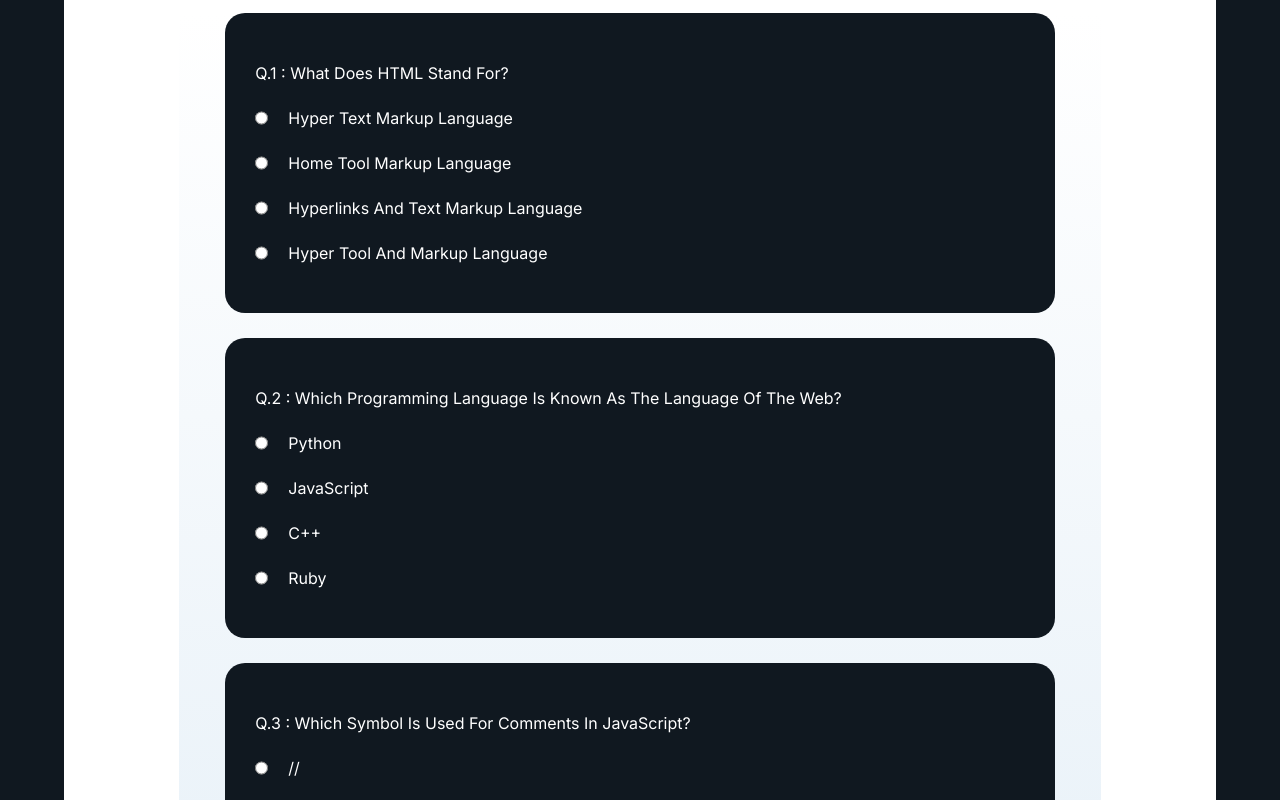
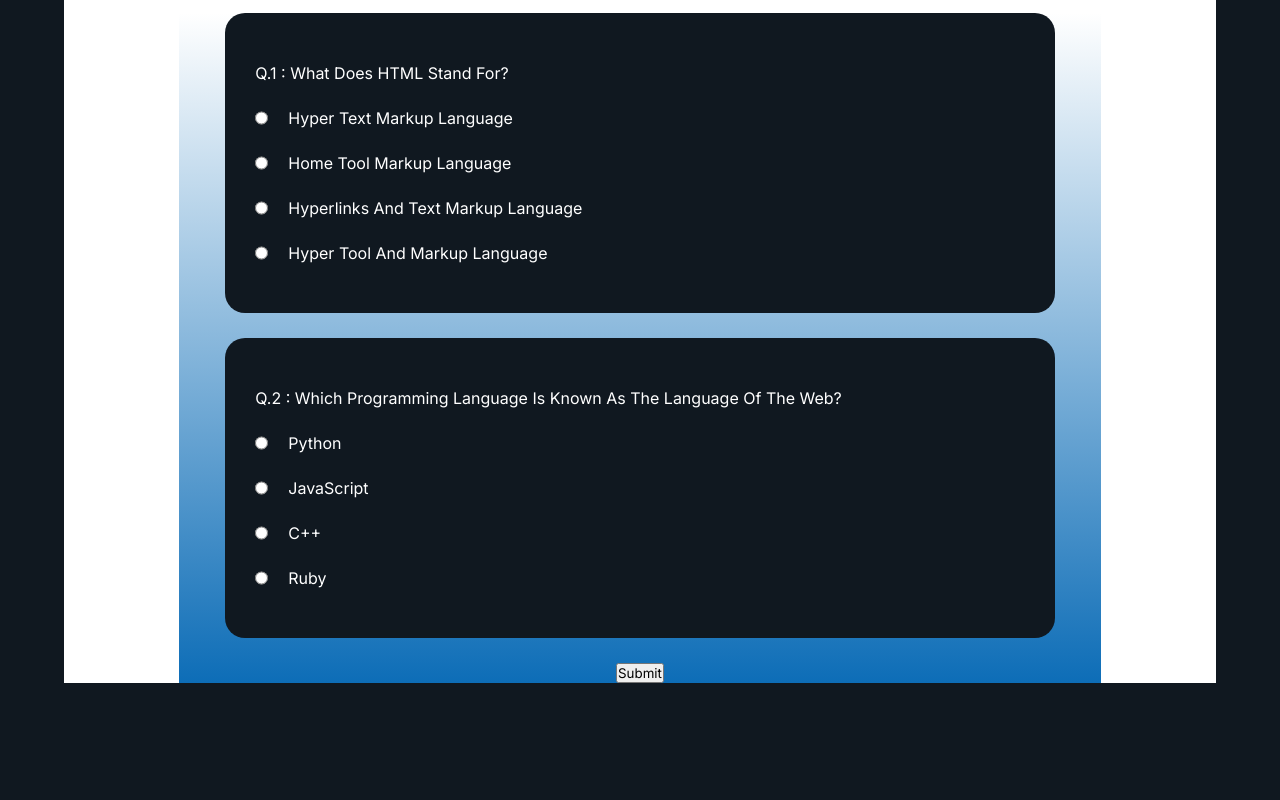
Before and after one commit to muzammil-usman/Quiz-App, a plain HTML site: page quiz.html in a window 1280 px wide. Drawn offline with Linux system fonts and the light colour scheme.

Commit message:
75% Done

```diff
--- a/quiz.js
+++ b/quiz.js
@@ -14,204 +14,204 @@ var QuestionArr = [
     options: ["Python", "JavaScript", "C++", "Ruby"],
     Correctopt: "JavaScript",
   },
-  {
-    question: "Which symbol is used for comments in JavaScript?",
-    options: ["//", "<!-- -->", "#", "/* */"],
-    Correctopt: "//",
-  },
-  {
-    question: "What does CSS stand for?",
-    options: [
-      "Cascading Style Sheets",
-      "Creative Style Sheets",
-      "Colorful Style Sheets",
-      "Computer Style Sheets",
-    ],
-    Correctopt: "Cascading Style Sheets",
-  },
-  {
-    question: "Which HTML tag is used to define an unordered list?",
-    options: ["<ul>", "<ol>", "<list>", "<li>"],
-    Correctopt: "<ul>",
-  },
-  {
-    question: "What is the correct syntax for declaring a JavaScript variable?",
-    options: ["var myVar;", "variable = myVar;", "v myVar;", "declare myVar;"],
-    Correctopt: "var myVar;",
-  },
-  {
-    question: "What is the default value of the position property in CSS?",
-    options: ["static", "relative", "absolute", "fixed"],
-    Correctopt: "static",
-  },
-  {
-    question: "Which HTML element is used for the largest heading?",
-    options: ["<h1>", "<heading>", "<h6>", "<head>"],
-    Correctopt: "<h1>",
-  },
-  {
-    question: "What is the correct file extension for JavaScript files?",
-    options: [".js", ".java", ".script", ".jsx"],
-    Correctopt: ".js",
-  },
-  {
-    question: "What does the 'alt' attribute in <img> tag do?",
-    options: [
-      "Defines image size",
-      "Provides alternative text for the image",
-      "Sets the image position",
-      "Links the image to another file",
-    ],
-    Correctopt: "Provides alternative text for the image",
-  },
-  {
-    question: "Which HTML attribute is used to define inline styles?",
-    options: ["class", "style", "id", "css"],
-    Correctopt: "style",
-  },
-  {
-    question:
-      "Which JavaScript function is used to display data in a dialog box?",
-    options: ["alert()", "display()", "message()", "show()"],
-    Correctopt: "alert()",
-  },
-  {
-    question: "What is the correct way to link a CSS file to an HTML document?",
-    options: [
-      "<link rel='stylesheet' href='style.css'>",
-      "<style src='style.css'>",
-      "<css file='style.css'>",
-      "<stylesheet>style.css</stylesheet>",
-    ],
-    Correctopt: "<link rel='stylesheet' href='style.css'>",
-  },
-  {
-    question:
-      "Which operator is used to assign a value to a variable in JavaScript?",
-    options: ["=", "==", "===", ":"],
-    Correctopt: "=",
-  },
-  {
-    question: "What is the correct HTML element for inserting a line break?",
-    options: ["<lb>", "<br>", "<break>", "<line>"],
-    Correctopt: "<br>",
-  },
-  {
-    question: "Which tag is used to define a section of navigation links?",
-    options: ["<nav>", "<menu>", "<navigation>", "<ul>"],
-    Correctopt: "<nav>",
-  },
-  {
-    question: "Which CSS property controls text color?",
-    options: ["text-color", "color", "font-color", "style-color"],
-    Correctopt: "color",
-  },
-  {
-    question: "What does the <canvas> element in HTML do?",
-    options: [
-      "Displays video",
-      "Creates a graphics container",
-      "Displays an image",
-      "Defines a frame",
-    ],
-    Correctopt: "Creates a graphics container",
-  },
-  {
-    question: "What is the purpose of the 'defer' attribute in a script tag?",
-    options: [
-      "Loads the script asynchronously",
-      "Delays script execution until the HTML is parsed",
-      "Preloads the script",
-      "Executes the script in the background",
-    ],
-    Correctopt: "Delays script execution until the HTML is parsed",
-  },
-  {
-    question: "Which attribute specifies the URL of an image in an <img> tag?",
-    options: ["src", "href", "alt", "url"],
-    Correctopt: "src",
-  },
-  {
-    question: "What is the purpose of the <meta> tag in HTML?",
-    options: [
-      "Defines metadata about the HTML document",
-      "Creates a link to a CSS file",
-      "Inserts a script",
-      "Defines the document's header",
-    ],
-    Correctopt: "Defines metadata about the HTML document",
-  },
-  {
-    question: "Which method is used to find an element by ID in JavaScript?",
-    options: [
-      "document.querySelector()",
-      "document.getElementById()",
-      "document.findElement()",
-      "document.getElementByName()",
-    ],
-    Correctopt: "document.getElementById()",
-  },
-  {
-    question: "Which HTML attribute specifies that an input field is required?",
-    options: ["required", "mandatory", "necessary", "obligatory"],
-    Correctopt: "required",
-  },
-  {
-    question: "What does 'JSON' stand for?",
-    options: [
-      "JavaScript Object Notation",
-      "Java Source Object Notation",
-      "JavaScript Offline Notation",
-      "JavaScript Object Namespace",
-    ],
-    Correctopt: "JavaScript Object Notation",
-  },
-  {
-    question: "Which event is triggered when a form is submitted?",
-    options: ["submit", "send", "formSubmit", "save"],
-    Correctopt: "submit",
-  },
-  {
-    question: "Which HTML element is used to play audio files?",
-    options: ["<audio>", "<sound>", "<music>", "<media>"],
-    Correctopt: "<audio>",
-  },
-  {
-    question:
-      "What is the correct syntax for writing a function in JavaScript?",
-    options: [
-      "function myFunction() {}",
-      "def myFunction() {}",
-      "function = myFunction {}",
-      "func myFunction() {}",
-    ],
-    Correctopt: "function myFunction() {}",
-  },
-  {
-    question: "Which CSS property is used to make the text bold?",
-    options: ["font-weight", "bold", "font-style", "text-bold"],
-    Correctopt: "font-weight",
-  },
-  {
-    question: "What does the 'console.log()' function do in JavaScript?",
-    options: [
-      "Logs data to the browser's console",
-      "Writes data to the webpage",
-      "Creates a log file",
-      "Displays an alert box",
-    ],
-    Correctopt: "Logs data to the browser's console",
-  },
-  {
-    question: "What does the <header> tag represent in HTML?",
-    options: [
-      "A footer section",
-      "An introductory content section",
-      "A side navigation bar",
-      "A main content block",
-    ],
-    Correctopt: "An introductory content section",
-  },
+  // {
+  //   question: "Which symbol is used for comments in JavaScript?",
+  //   options: ["//", "<!-- -->", "#", "/* */"],
+  //   Correctopt: "//",
+  // },
+  // {
+  //   question: "What does CSS stand for?",
+  //   options: [
+  //     "Cascading Style Sheets",
+  //     "Creative Style Sheets",
+  //     "Colorful Style Sheets",
+  //     "Computer Style Sheets",
+  //   ],
+  //   Correctopt: "Cascading Style Sheets",
+  // },
+  // {
+  //   question: "Which HTML tag is used to define an unordered list?",
+  //   options: ["<ul>", "<ol>", "<list>", "<li>"],
+  //   Correctopt: "<ul>",
+  // },
+  // {
+  //   question: "What is the correct syntax for declaring a JavaScript variable?",
+  //   options: ["var myVar;", "variable = myVar;", "v myVar;", "declare myVar;"],
+  //   Correctopt: "var myVar;",
+  // },
+  // {
+  //   question: "What is the default value of the position property in CSS?",
+  //   options: ["static", "relative", "absolute", "fixed"],
+  //   Correctopt: "static",
+  // },
+  // {
+  //   question: "Which HTML element is used for the largest heading?",
+  //   options: ["<h1>", "<heading>", "<h6>", "<head>"],
+  //   Correctopt: "<h1>",
+  // },
+  // {
+  //   question: "What is the correct file extension for JavaScript files?",
+  //   options: [".js", ".java", ".script", ".jsx"],
+  //   Correctopt: ".js",
+  // },
+  // {
+  //   question: "What does the 'alt' attribute in <img> tag do?",
+  //   options: [
+  //     "Defines image size",
+  //     "Provides alternative text for the image",
+  //     "Sets the image position",
+  //     "Links the image to another file",
+  //   ],
+  //   Correctopt: "Provides alternative text for the image",
+  // },
+  // {
+  //   question: "Which HTML attribute is used to define inline styles?",
+  //   options: ["class", "style", "id", "css"],
+  //   Correctopt: "style",
+  // },
+  // {
+  //   question:
+  //     "Which JavaScript function is used to display data in a dialog box?",
+  //   options: ["alert()", "display()", "message()", "show()"],
+  //   Correctopt: "alert()",
+  // },
+  // {
+  //   question: "What is the correct way to link a CSS file to an HTML document?",
+  //   options: [
+  //     "<link rel='stylesheet' href='style.css'>",
+  //     "<style src='style.css'>",
+  //     "<css file='style.css'>",
+  //     "<stylesheet>style.css</stylesheet>",
+  //   ],
+  //   Correctopt: "<link rel='stylesheet' href='style.css'>",
+  // },
+  // {
+  //   question:
+  //     "Which operator is used to assign a value to a variable in JavaScript?",
+  //   options: ["=", "==", "===", ":"],
+  //   Correctopt: "=",
+  // },
+  // {
+  //   question: "What is the correct HTML element for inserting a line break?",
+  //   options: ["<lb>", "<br>", "<break>", "<line>"],
+  //   Correctopt: "<br>",
+  // },
+  // {
+  //   question: "Which tag is used to define a section of navigation links?",
+  //   options: ["<nav>", "<menu>", "<navigation>", "<ul>"],
+  //   Correctopt: "<nav>",
+  // },
+  // {
+  //   question: "Which CSS property controls text color?",
+  //   options: ["text-color", "color", "font-color", "style-color"],
+  //   Correctopt: "color",
+  // },
+  // {
+  //   question: "What does the <canvas> element in HTML do?",
+  //   options: [
+  //     "Displays video",
+  //     "Creates a graphics container",
+  //     "Displays an image",
+  //     "Defines a frame",
+  //   ],
+  //   Correctopt: "Creates a graphics container",
+  // },
+  // {
+  //   question: "What is the purpose of the 'defer' attribute in a script tag?",
+  //   options: [
+  //     "Loads the script asynchronously",
+  //     "Delays script execution until the HTML is parsed",
+  //     "Preloads the script",
+  //     "Executes the script in the background",
+  //   ],
+  //   Correctopt: "Delays script execution until the HTML is parsed",
+  // },
+  // {
+  //   question: "Which attribute specifies the URL of an image in an <img> tag?",
+  //   options: ["src", "href", "alt", "url"],
+  //   Correctopt: "src",
+  // },
+  // {
+  //   question: "What is the purpose of the <meta> tag in HTML?",
+  //   options: [
+  //     "Defines metadata about the HTML document",
+  //     "Creates a link to a CSS file",
+  //     "Inserts a script",
+  //     "Defines the document's header",
+  //   ],
+  //   Correctopt: "Defines metadata about the HTML document",
+  // },
+  // {
+  //   question: "Which method is used to find an element by ID in JavaScript?",
+  //   options: [
+  //     "document.querySelector()",
+  //     "document.getElementById()",
+  //     "document.findElement()",
+  //     "document.getElementByName()",
+  //   ],
+  //   Correctopt: "document.getElementById()",
+  // },
+  // {
+  //   question: "Which HTML attribute specifies that an input field is required?",
+  //   options: ["required", "mandatory", "necessary", "obligatory"],
+  //   Correctopt: "required",
+  // },
+  // {
+  //   question: "What does 'JSON' stand for?",
+  //   options: [
+  //     "JavaScript Object Notation",
+  //     "Java Source Object Notation",
+  //     "JavaScript Offline Notation",
+  //     "JavaScript Object Namespace",
+  //   ],
+  //   Correctopt: "JavaScript Object Notation",
+  // },
+  // {
+  //   question: "Which event is triggered when a form is submitted?",
+  //   options: ["submit", "send", "formSubmit", "save"],
+  //   Correctopt: "submit",
+  // },
+  // {
+  //   question: "Which HTML element is used to play audio files?",
+  //   options: ["<audio>", "<sound>", "<music>", "<media>"],
+  //   Correctopt: "<audio>",
+  // },
+  // {
+  //   question:
+  //     "What is the correct syntax for writing a function in JavaScript?",
+  //   options: [
+  //     "function myFunction() {}",
+  //     "def myFunction() {}",
+  //     "function = myFunction {}",
+  //     "func myFunction() {}",
+  //   ],
+  //   Correctopt: "function myFunction() {}",
+  // },
+  // {
+  //   question: "Which CSS property is used to make the text bold?",
+  //   options: ["font-weight", "bold", "font-style", "text-bold"],
+  //   Correctopt: "font-weight",
+  // },
+  // {
+  //   question: "What does the 'console.log()' function do in JavaScript?",
+  //   options: [
+  //     "Logs data to the browser's console",
+  //     "Writes data to the webpage",
+  //     "Creates a log file",
+  //     "Displays an alert box",
+  //   ],
+  //   Correctopt: "Logs data to the browser's console",
+  // },
+  // {
+  //   question: "What does the <header> tag represent in HTML?",
+  //   options: [
+  //     "A footer section",
+  //     "An introductory content section",
+  //     "A side navigation bar",
+  //     "A main content block",
+  //   ],
+  //   Correctopt: "An introductory content section",
+  // },
 ];
 var form = document.getElementById("form");
 var main = document.getElementById("main");
@@ -249,16 +249,21 @@ for (var i = 0; i < QuestionArr.length; i++) {
 function submission(e) {
   e.preventDefault();
   var score = 0;
-  for (let i = 0; i < QuestionArr.length; i++) {
-    let elements = document.getElementsByName(`question${i + 1}`);
-    for (let j = 0; j < elements.length; j++) {
-      if (elements[j].checked) {
-        if (elements[j].value === QuestionArr[i].Correctopt) {
-          score = score + 3.33333333333;
-          console.log(score);
+  for (var m = 0; m < QuestionArr.length; m++) {
+    var elements = document.getElementsByName(`question${m + 1}`);
+    var answered = false;
+    for (var n = 0; n < elements.length; n++) {
+      if (elements[n].checked) {
+        answered = true;
+        if (elements[n].value === QuestionArr[m].Correctopt) {
+          score += 3.33333333333;
         }
         break;
       }
+    }
+    if (!answered) {
+      alert(`Give answers of all questions`);
+      return;
     }
   }
 }
@@ -269,9 +274,9 @@ submitBtn.setAttribute("type", "Submit");
 submitBtn.setAttribute("onclick", "result()");
 form.appendChild(submitBtn);
 
-function result() {
-  let modal = document.createElement("div");
-  modal.setAttribute("class", "modal");
-  main.appendChild(modal);
-  mainCont.remove();
-}
+// function result() {
+//   let modal = document.createElement("div");
+//   modal.setAttribute("class", "modal");
+//   main.appendChild(modal);
+//   mainCont.remove();
+// }
--- a/style.css
+++ b/style.css
@@ -43,6 +43,7 @@ form {
   width: 300px;
   height: 300px;
   background-color: var(--primaryColour);
+  text-align: center;
 }
 
 input {
@@ -50,7 +51,10 @@ input {
   height: 40px;
   padding-left: 20px;
 }
-
+#error {
+  font-size: 12px;
+  color: red;
+}
 .startBtn {
   width: 100px;
   height: 30px;
```
Also changed, not shown: index.html (+3 -1 lines), script.js (+28 -1 lines).
